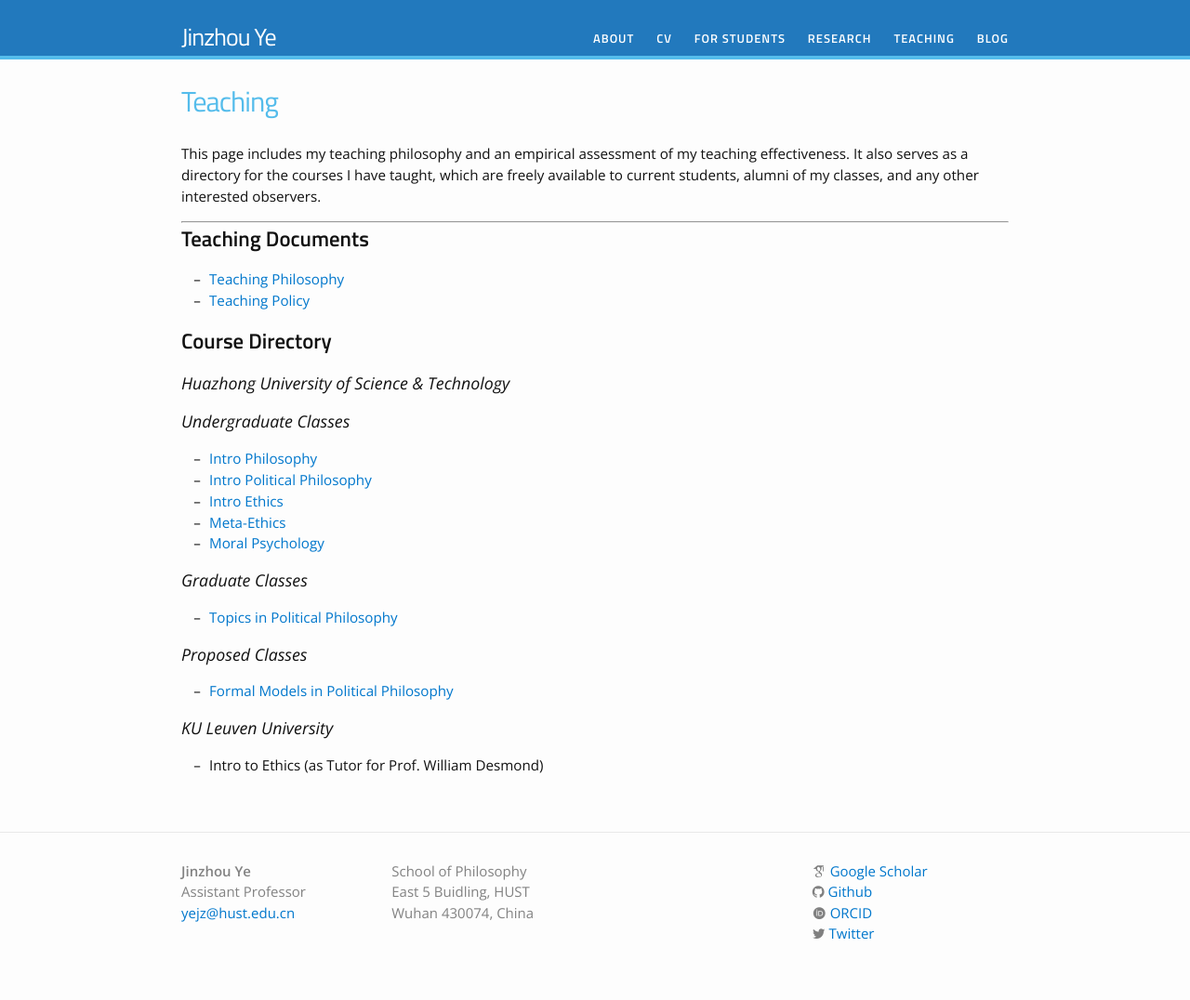
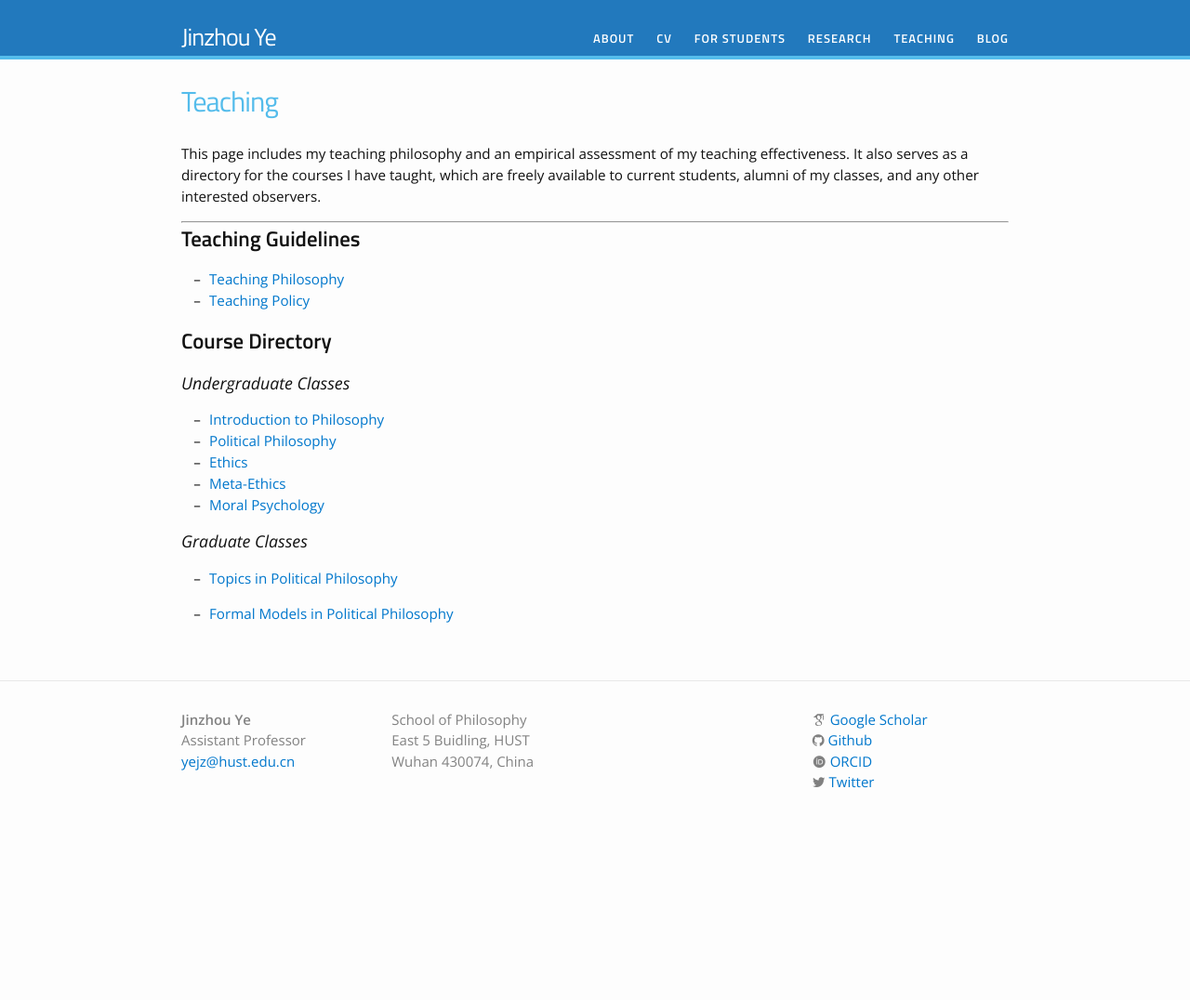
Before and after one commit to yejzh/yejzh.github.io, a Jekyll site: the page built from teaching/index.md, in a window 1280 px wide. Shown: the whole page at 93% size. Built offline with Jekyll 4.4.1, drawn with Linux system fonts in a browser that asks for light colours; nearby versions of some CDN libraries; some web fonts are replaced; after the commit the page ends 913 px from its top, so only the background shows below that.

Commit message:
Update index.md

```diff
--- a/teaching/index.md
+++ b/teaching/index.md
@@ -8,20 +8,18 @@ This page includes my teaching philosophy and an empirical assessment of my teac
 
 ---
 
-## **Teaching Documents**
+## **Teaching Guidelines**
 
 - [Teaching Philosophy](/teaching/teaching-phil/)
 - [Teaching Policy](/teaching/teaching-policy/)
 
 ## **Course Directory**
 
-### *Huazhong University of Science & Technology*
-
 ### Undergraduate Classes
 
-- [Intro Philosophy](/teaching/phil101/)
-- [Intro Political Philosophy](/teaching/pp/)
-- [Intro Ethics](/teaching/ethics/)
+- [Introduction to Philosophy](/teaching/phil101/)
+- [Political Philosophy](/teaching/pp/)
+- [Ethics](/teaching/ethics/)
 - [Meta-Ethics](/teaching/ethics-meta/)
 - [Moral Psychology](/teaching/moral-psy/)
 
@@ -29,10 +27,4 @@ This page includes my teaching philosophy and an empirical assessment of my teac
 
 - [Topics in Political Philosophy](/teaching/pp-topics/)
 
-### Proposed Classes
-
 - [Formal Models in Political Philosophy](/teaching/pp-formal-methods/)
-
-### *KU Leuven University*
-
-- Intro to Ethics (as Tutor for Prof. William Desmond)
```
